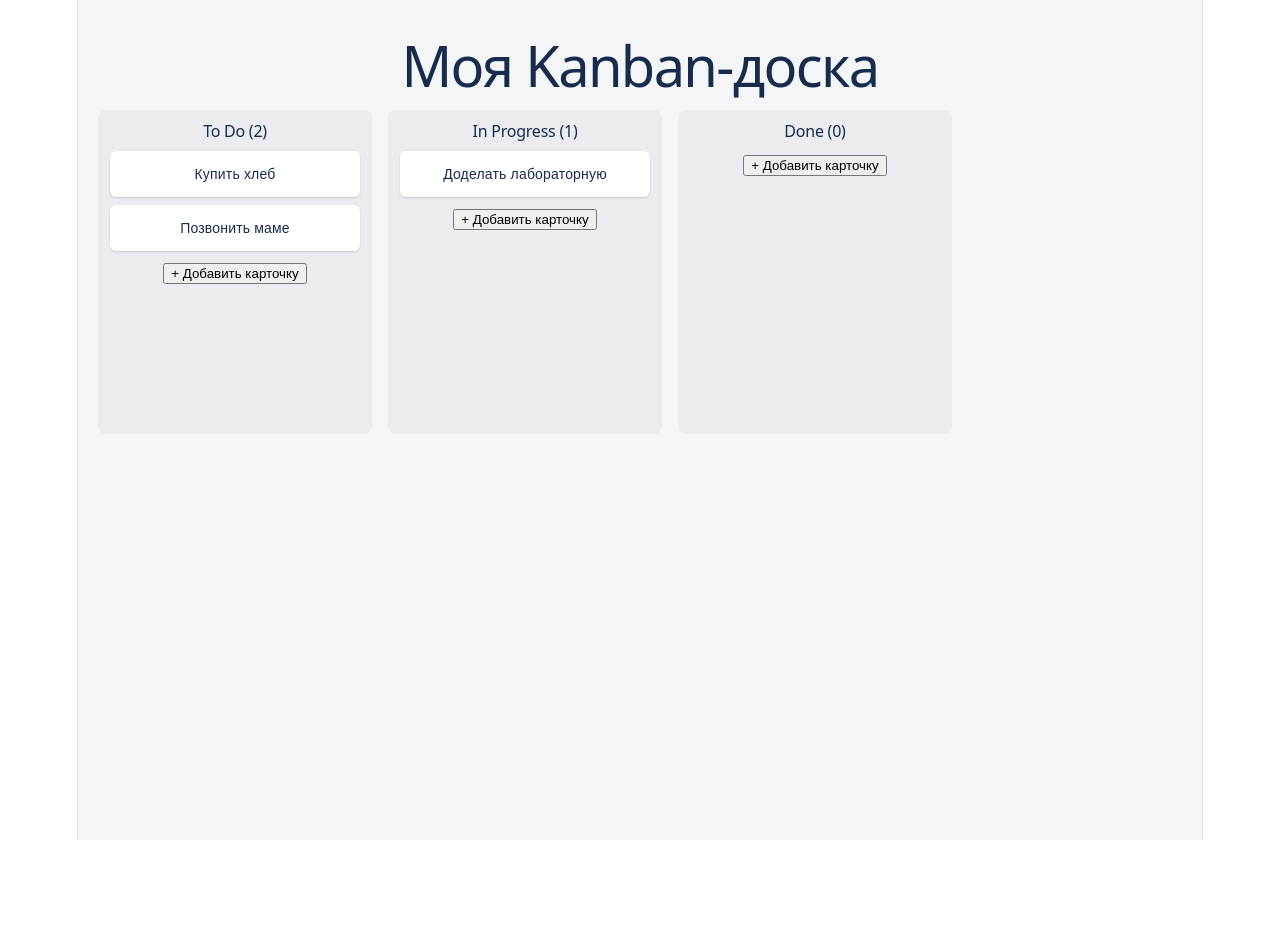
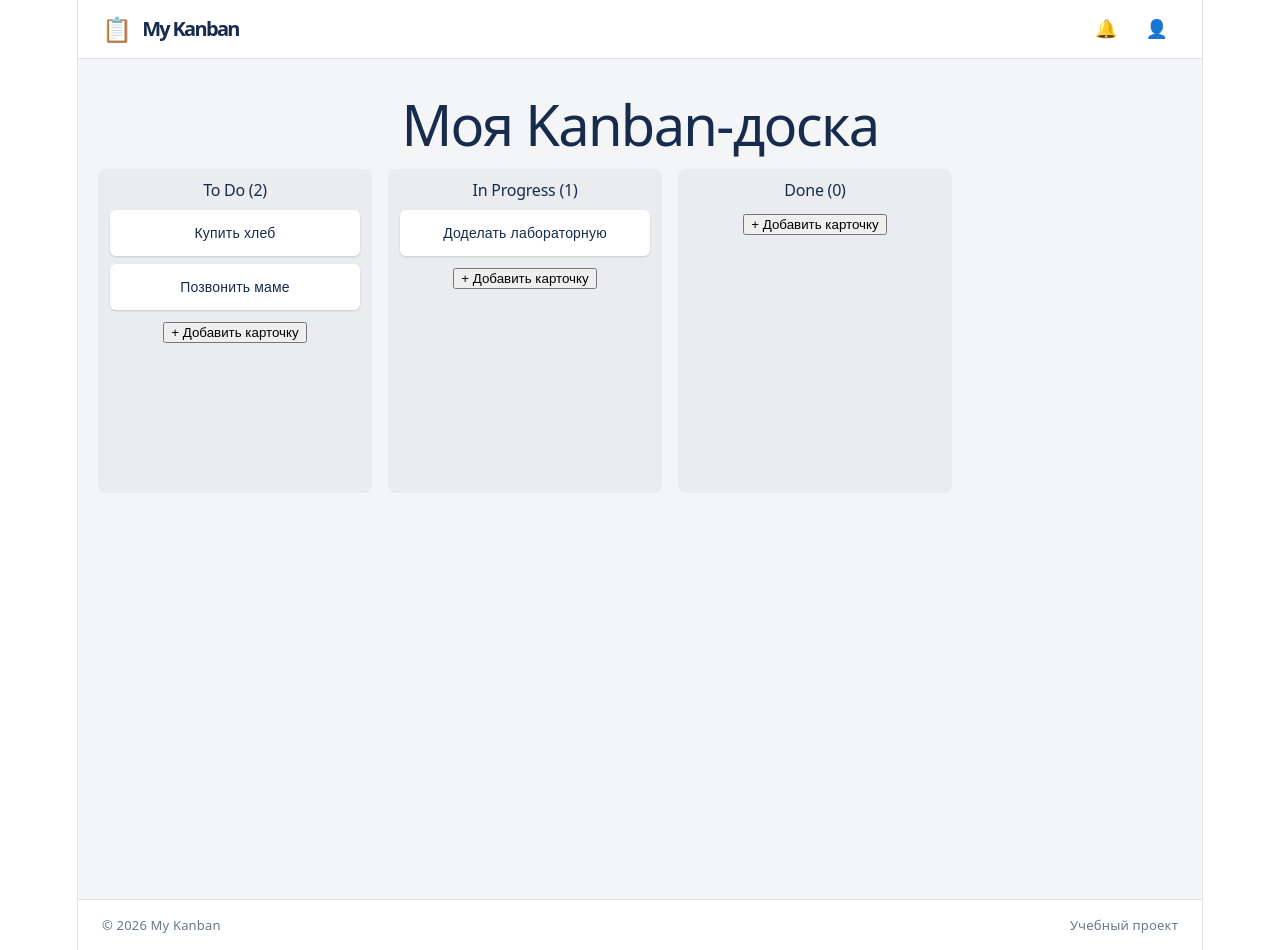
Before and after one commit to qqweedxx/kanban, a React (Vite) app: page / in a window 1280 px wide. Before the commit the page ends 840 px from the top, so only its background shows below. Built offline with nearby package versions, Linux system fonts and the light colour scheme.

Commit message:
Подключила Header Footer в App.jsx

```diff
--- a/src/App.jsx
+++ b/src/App.jsx
@@ -3,6 +3,8 @@ import { DndContext } from '@dnd-kit/core'
 import './App.css'
 import Column from './components/Column'
 import { initialColumns } from './data'
+import Header from './components/Header'
+import Footer from './components/Footer'
 
 function App() {
   const [columns, setColumns] = useState(initialColumns)
@@ -53,6 +55,7 @@ function App() {
 
   return (
     <DndContext onDragEnd={handleDragEnd}>
+      <Header />
       <div className="app">
         <h1>Моя Kanban-доска</h1>
         <div className="board">
@@ -67,6 +70,7 @@ function App() {
           ))}
         </div>
       </div>
+      <Footer />
     </DndContext>
   )
 }
```
